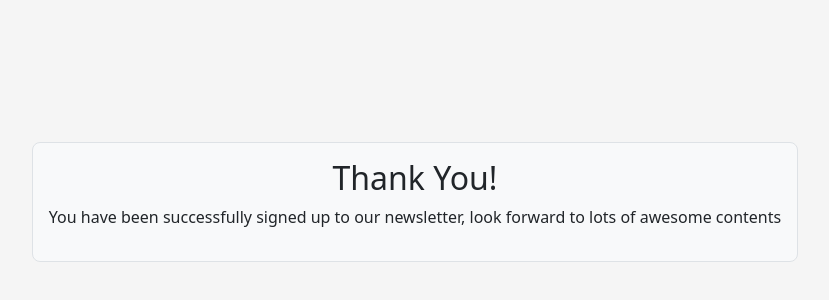
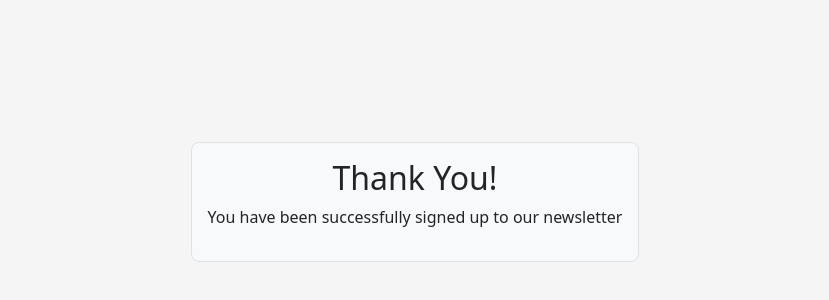
Before and after one commit to Jarvis0p/newsletter, a website: page success.html in a window 1280 px wide. Shown: the part 198-498 px from the top of the page, without its empty margins (225-1054 px from the left). Drawn offline with nearby package versions, Linux system fonts and the light colour scheme.

Commit message:
success page change

```diff
--- a/success.html
+++ b/success.html
@@ -42,7 +42,7 @@
         <div class="">
             <div class="p-3 bg-light border rounded-3">
                 <h2>Thank You!</h2>
-                <p>You have been successfully signed up to our newsletter, look forward to lots of awesome contents</p>
+                <p>You have been successfully signed up to our newsletter</p>
             </div>
         </div>
     </div>
```
